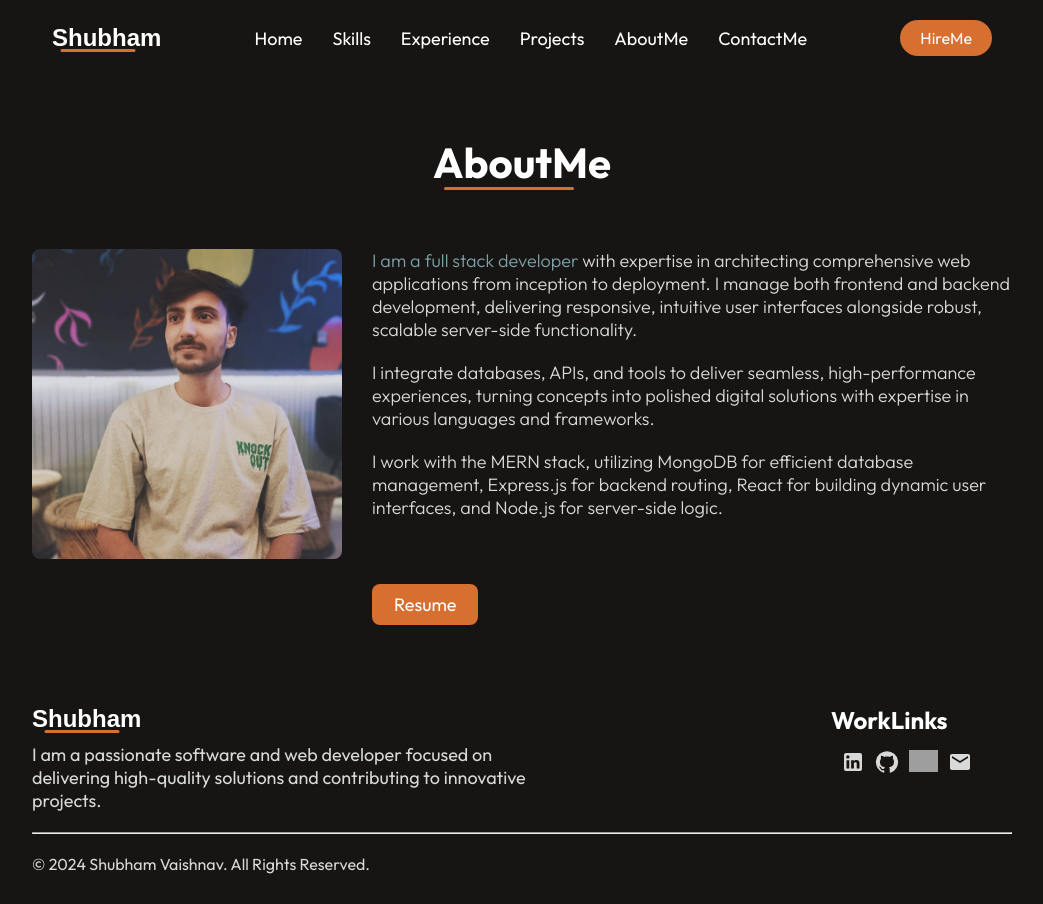
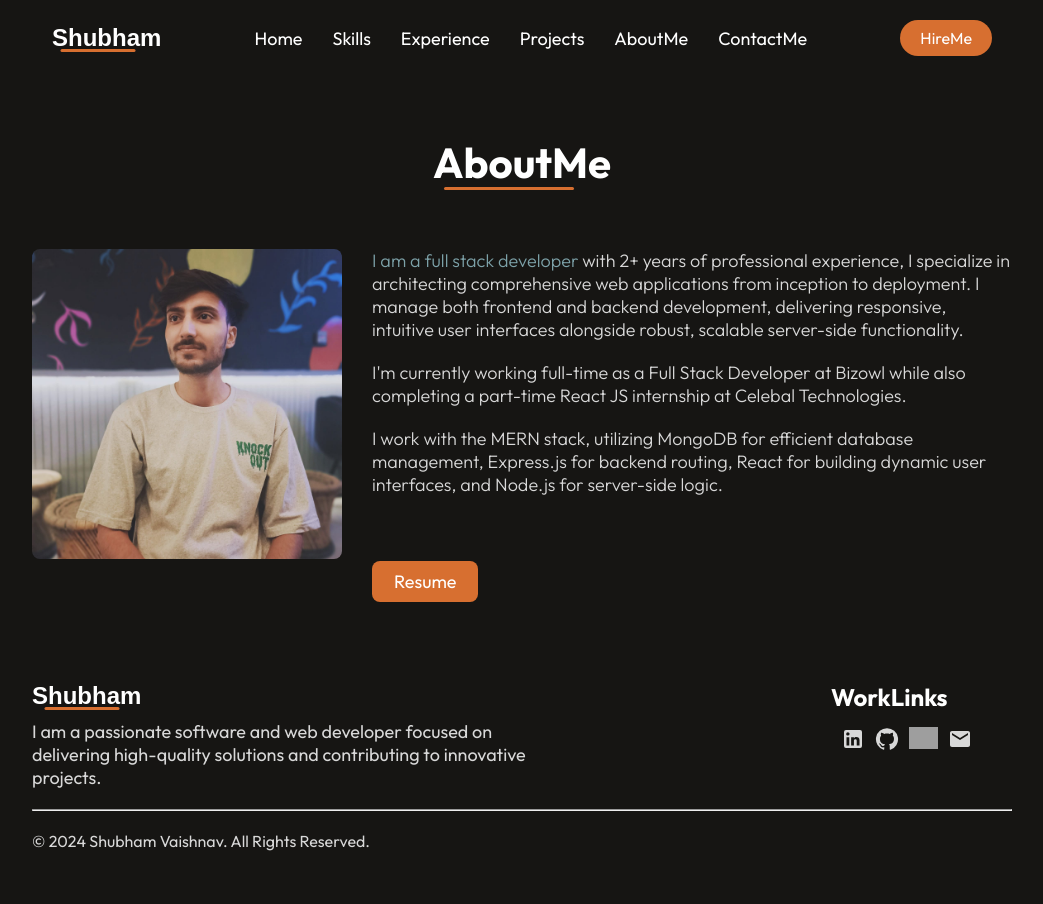
Before and after one commit to Shubhamvaishnav18/Portfolio, a React (Vite) app: page /about in a window 1280 px wide. Shown: the whole page, without its empty margins (118-1161 px from the left). After the commit the page ends 881 px from the top, so only its background shows below. Built offline with nearby package versions, Linux system fonts and the light colour scheme; grey boxes are pictures that could not be loaded; a web font is replaced by a local one.

Commit message:
Update About.jsx

```diff
--- a/src/Components/About/About.jsx
+++ b/src/Components/About/About.jsx
@@ -14,8 +14,8 @@ const About = () => {
                 </div>
                 <div className="about-right">
                     <div className="about-para">
-                        <p><span>I am a full stack developer</span> with expertise in architecting comprehensive web applications from inception to deployment. I manage both frontend and backend development, delivering responsive, intuitive user interfaces alongside robust, scalable server-side functionality.</p>
-                        <p>I integrate databases, APIs, and tools to deliver seamless, high-performance experiences, turning concepts into polished digital solutions with expertise in various languages and frameworks.</p>
+                        <p><span>I am a full stack developer</span> with 2+ years of professional experience, I specialize in architecting comprehensive web applications from inception to deployment. I manage both frontend and backend development, delivering responsive, intuitive user interfaces alongside robust, scalable server-side functionality.</p>
+                        <p>I'm currently working full-time as a Full Stack Developer at Bizowl while also completing a part-time React JS internship at Celebal Technologies.</p>
                         <p>I work with the MERN stack, utilizing MongoDB for efficient database management, Express.js for backend routing, React for building dynamic user interfaces, and Node.js for server-side logic.</p>
                     </div>
                     <a href="https://drive.google.com/file/d/1A3SWeys4OVfqcY2rjyHVqeBeqTkR4zSZ/view?usp=sharing" className="resume">Resume</a>
```
